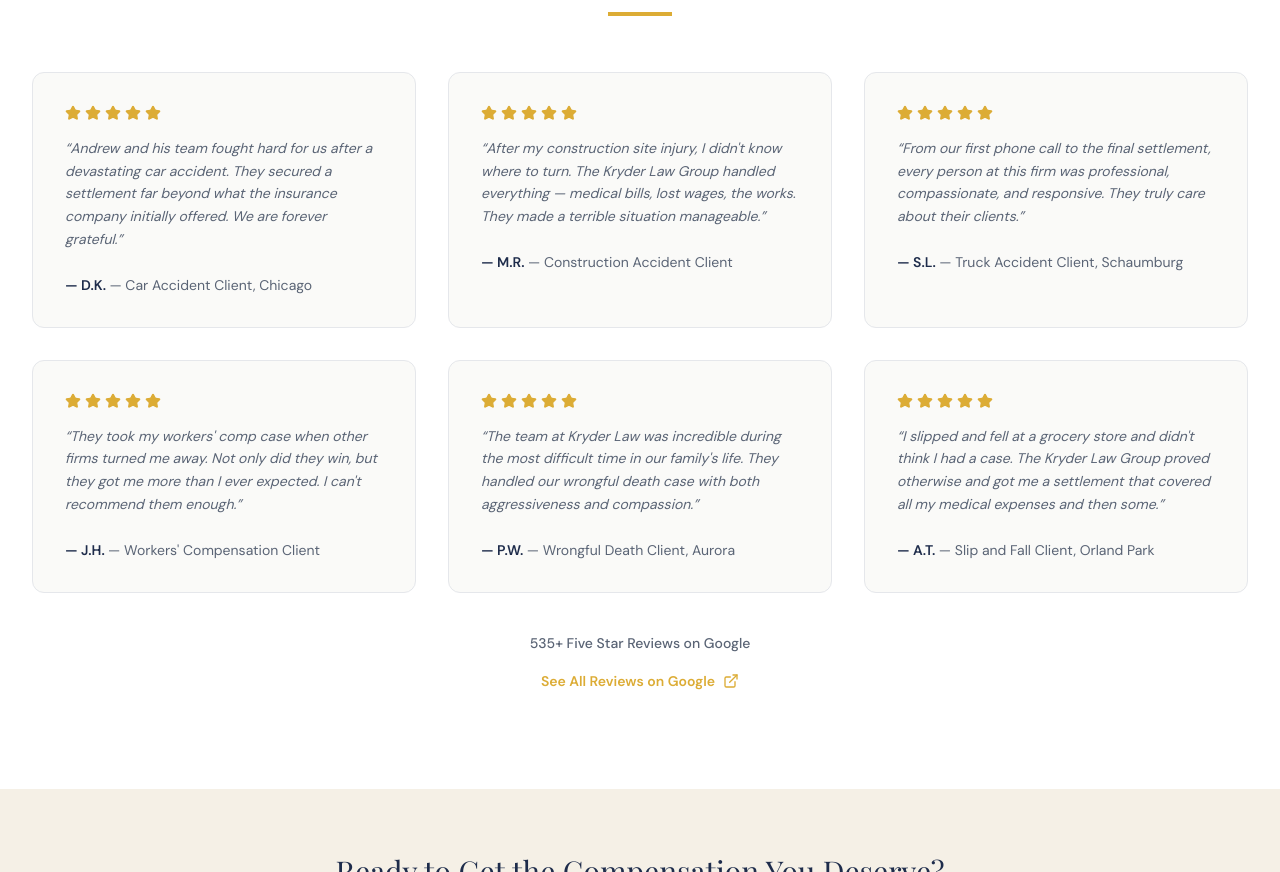
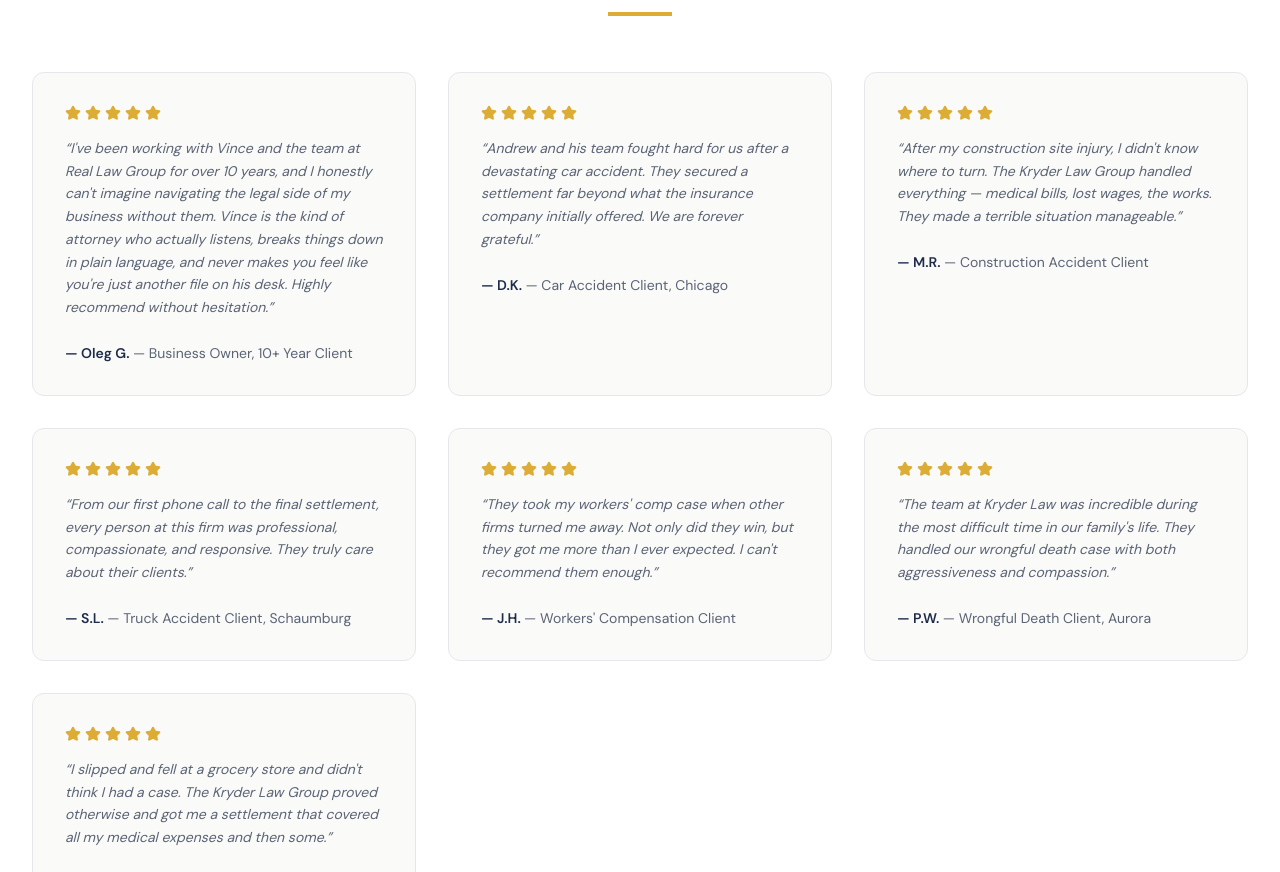
Before and after one commit to Acuntel/reallawgroup-website, a Next.js app: page / in a window 1280 px wide. Shown: the part 3262-4134 px from the top of the page. Built offline with nearby package versions, Linux system fonts and the light colour scheme; no server answers.

Commit message:
Add Oleg Goland 5-star review as featured first testimonial
Co-Authored-By: Claude Opus 4.6 (1M context) <noreply@anthropic.com>

```diff
--- a/components/sections/TestimonialCarousel.tsx
+++ b/components/sections/TestimonialCarousel.tsx
@@ -2,6 +2,11 @@ import { Star, ExternalLink } from "lucide-react";
 import AnimateOnScroll from "@/components/ui/AnimateOnScroll";
 
 const testimonials = [
+  {
+    text: "I've been working with Vince and the team at Real Law Group for over 10 years, and I honestly can't imagine navigating the legal side of my business without them. Vince is the kind of attorney who actually listens, breaks things down in plain language, and never makes you feel like you're just another file on his desk. Highly recommend without hesitation.",
+    author: "Oleg G.",
+    context: "Business Owner, 10+ Year Client",
+  },
   {
     text: "Andrew and his team fought hard for us after a devastating car accident. They secured a settlement far beyond what the insurance company initially offered. We are forever grateful.",
     author: "D.K.",
```
